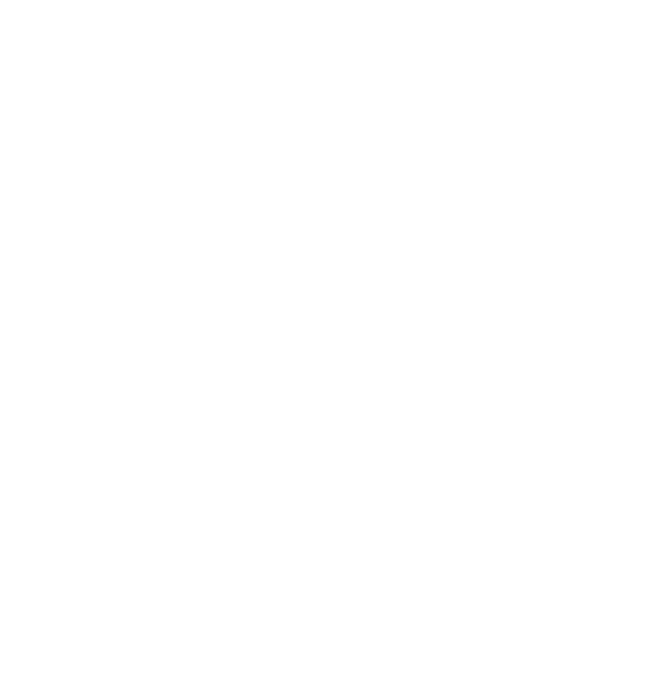
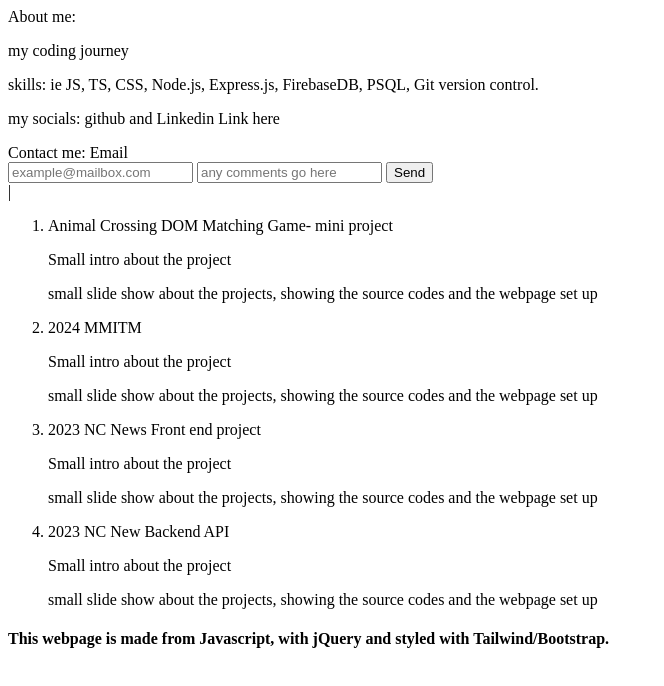
Before and after one commit to berri-puff/jz-portfolio, a plain HTML site: page page.html in a window 1280 px wide. Shown: the whole page, without its empty margins (0-664 px from the left). Drawn offline with Linux system fonts and the light colour scheme.

Commit message:
sets up the skeleton page

```diff
--- a/page.html
+++ b/page.html
@@ -1,12 +1,51 @@
 <!DOCTYPE html>
 <html lang="en">
-<head>
-    <meta charset="UTF-8">
-    <meta name="viewport" content="width=device-width, initial-scale=1.0">
+  <head>
+    <meta charset="UTF-8" />
+    <meta name="viewport" content="width=device-width, initial-scale=1.0" />
     <script src="page.js" defer></script>
-    <title>Document</title>
-</head>
-<body>
+    <title>JZ Portfolio</title>
+  </head>
+  <body>
+    <main>
+      <section class="self-intro">
+        About me:
+        <p>my coding journey</p>
+        <p>
+          skills: ie JS, TS, CSS, Node.js, Express.js, FirebaseDB, PSQL, Git
+          version control.
+        </p>
+        <p>my socials: github and Linkedin Link here</p>
+      </section>
+      <section class="contact-box">
+        Contact me: Email
+        <form>
+          <input type="email" placeholder="example@mailbox.com" />
+          <input type="text" placeholder="any comments go here" />
+          <button>Send</button>
+        </form>
+      </section>
+      <div class="divider">|</div>
+      <section class="projects">
+        <ol>
+          <li>Animal Crossing DOM Matching Game- mini project</li>
+          <p>Small intro about the project</p>
+          <p>small slide show about the projects, showing the source codes and the webpage set up</p>
 
-</body>
+          <li>2024 MMITM</li>
+          <p>Small intro about the project</p>
+          <p>small slide show about the projects, showing the source codes and the webpage set up</p>
+          <li>2023 NC News Front end project</li>
+          <p>Small intro about the project</p>
+          <p>small slide show about the projects, showing the source codes and the webpage set up</p>
+          <li>2023 NC New Backend API</li>
+          <p>Small intro about the project</p>
+          <p>small slide show about the projects, showing the source codes and the webpage set up</p>
+        </ol>
+      </section>
+    </main>
+    <footer>
+        <h4>This webpage is made from Javascript, with jQuery and styled with Tailwind/Bootstrap. </h4>
+    </footer>
+  </body>
 </html>
```
